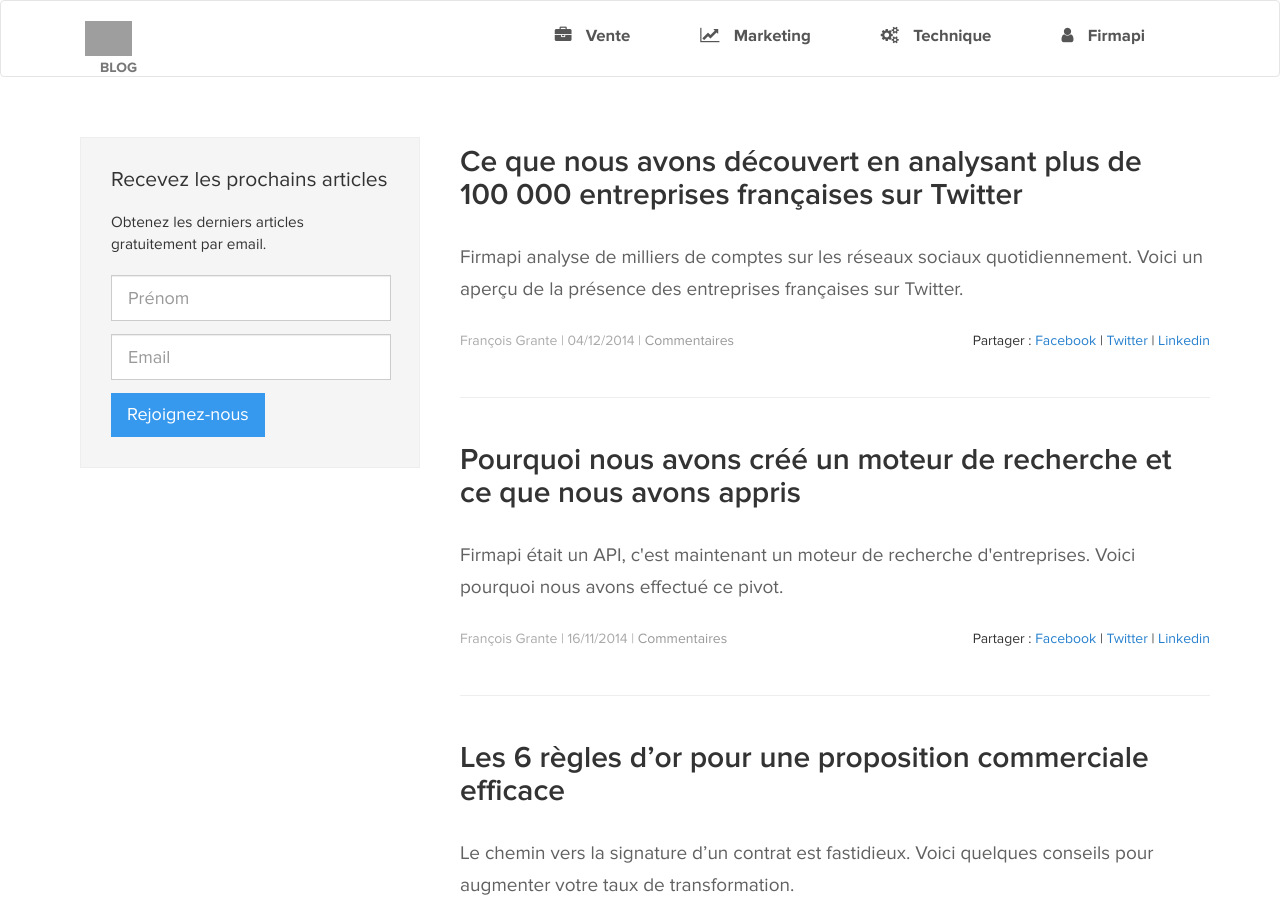
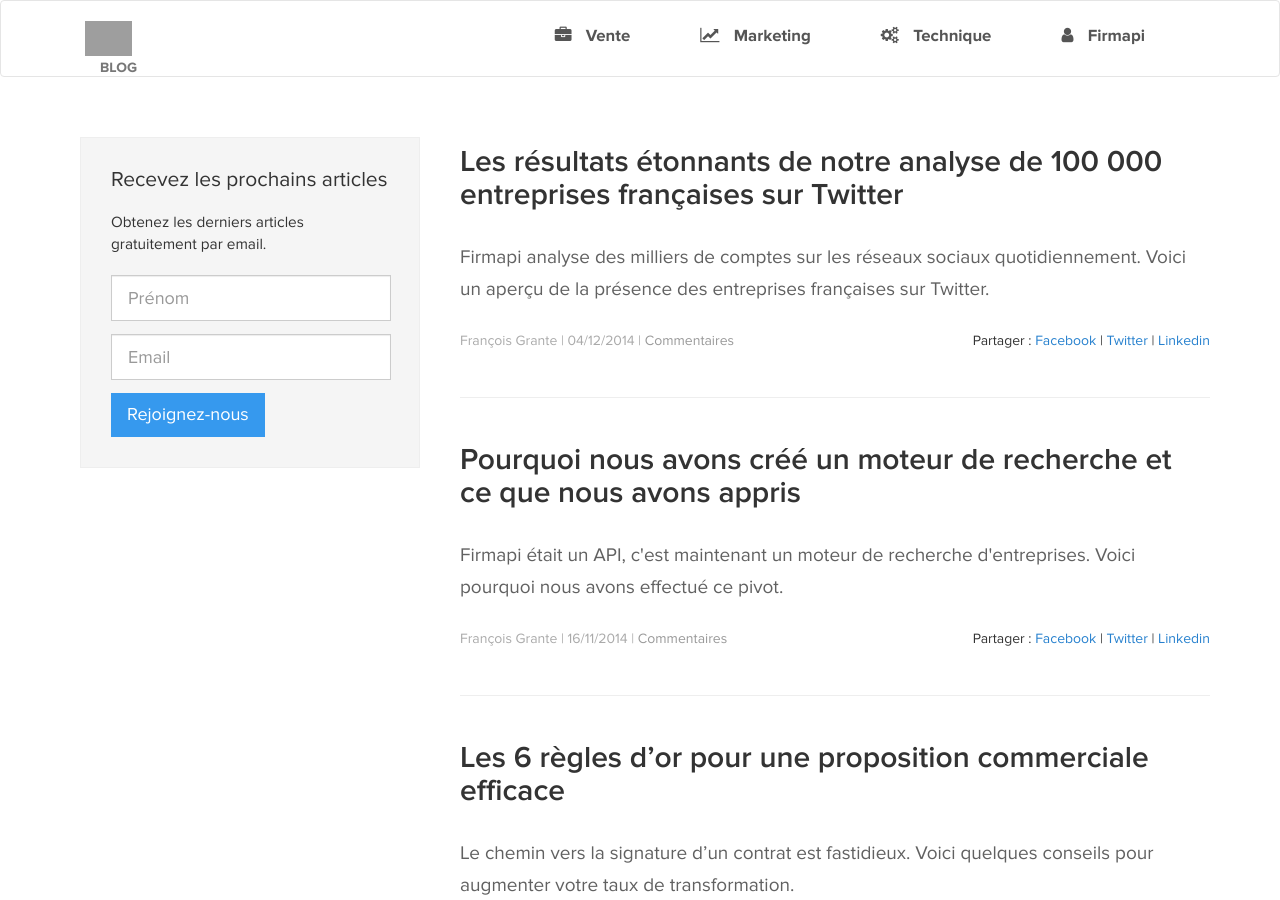
Before and after one commit to firmapi/blog, a Jekyll site: the page built from index.html, in a window 1280 px wide and 900 px high. Built offline with Jekyll 4.4.1, drawn with Linux system fonts in a browser that asks for light colours; nearby versions of some CDN libraries; a script that is not in the unit is left out; comment, search, counter and statistics services are not loaded; grey boxes are pictures that could not be loaded.

Commit message:
Changement titre

```diff
--- a/_posts/2014-12-04-entreprises-francaises-twitter.md
+++ b/_posts/2014-12-04-entreprises-francaises-twitter.md
@@ -1,8 +1,8 @@
 ---
 layout: post
 seo_title: "Les entreprises françaises sur Twitter : statistiques"
-title: Ce que nous avons découvert en analysant plus de 100&nbsp;000 entreprises françaises sur Twitter
-description: "Firmapi analyse de milliers de comptes sur les réseaux sociaux quotidiennement. Voici un aperçu de la présence des entreprises françaises sur Twitter."
+title: "Les résultats étonnants de notre analyse de 100&nbsp;000 entreprises françaises sur Twitter"
+description: "Firmapi analyse des milliers de comptes sur les réseaux sociaux quotidiennement. Voici un aperçu de la présence des entreprises françaises sur Twitter."
 modified: 2014-12-05
 image: "https://d144bz4d6i1vob.cloudfront.net/blog/2014-12-04/short_twitter_nombre_followers.png"
 tag: "marketing"
@@ -17,7 +17,7 @@ gravatar: https://secure.gravatar.com/avatar/341f6604232b625000deda790d8d39cd?d=
 
 Firmapi parcours quotidiennement le web pour enrichir et mettre à jour les informations sur les entreprises françaises. Nous analysons notamment la présence de toutes les entreprises sur les réseaux sociaux. Qu'en est-il de Twitter ?
 
-Voici les résultats que nous avons obtenu en parcourant un échantillon de 102 000 entreprises françaises ayant un site web.
+Voici les résultats que nous avons obtenu en parcourant un échantillon de **102 000 entreprises françaises** ayant un site web.
 
 ## Présence des entreprises sur Twitter
 
```
